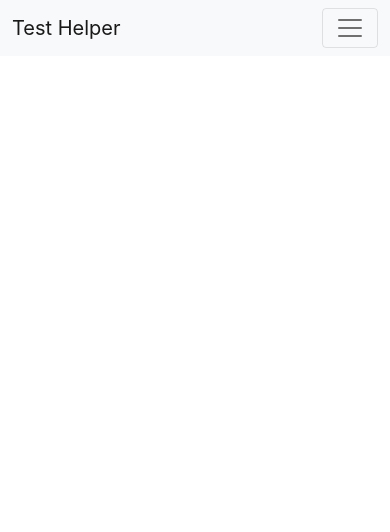
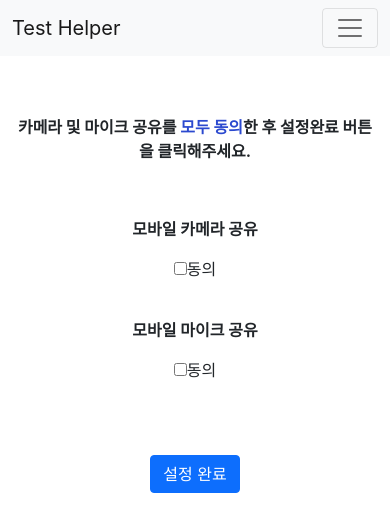
Before and after one commit to jmchoi1225/test-helper-ai, a React (Create React App) app in the folder frontend/: page /tests/setting in a window 390 px wide. Shown: the top 532 px of the page. Built offline with nearby package versions, Linux system fonts and the light colour scheme; what @risingstack/react-easy-state would draw is missing.

Commit message:
6-1,6-3 모바일 마이크 및 카메라 공유 FE 구현

```diff
--- a/frontend/src/App.js
+++ b/frontend/src/App.js
@@ -1,21 +1,26 @@
 import './App.css';
-import { Route } from 'react-router-dom';
+import { Route, Switch} from 'react-router-dom';
 import Tests from './Tests'
 import Main from './Main'
 import NavBar from './NavBar'
 import TestStudentPre from './TestStudentPre'
 import Kinesis from './kinesisVideo/Home'
+import SetViewer from './kinesisVideo/SetViewer'
+import Viewer from './kinesisVideo/Viewer'
 
 function App() {
   return (
     <div className="App">
       <NavBar></NavBar>
+      <Switch>
       <Route exact path="/" component={Main} />
       <Route exact path="/tests" component={Tests} />
-      <Route path="/tests/students" component={TestStudentPre} / >
-      <Route path="/kinesis">
-      <Kinesis></Kinesis>
-      </Route>
+      <Route path="/tests/students" component={TestStudentPre} />
+      <Route path="/kinesis" component={Kinesis} />
+
+      <Route path='/tests/setting' component={SetViewer}/>
+      <Route path='/tests/viewer' component={Viewer} />
+      </Switch>
     </div>
   );
 }
--- a/frontend/src/TestStudentPre.js
+++ b/frontend/src/TestStudentPre.js
@@ -1,6 +1,7 @@
 import React, { useState } from 'react';
-import { Nav } from 'react-bootstrap';
-import { Link,Route,BrowserRouter } from 'react-router-dom';
+import { Nav, Button } from 'react-bootstrap';
+import { Link, Route, BrowserRouter } from 'react-router-dom';
+import { Switch , withRouter } from "react-router";
 import TestStudentAgreement from './TestStudentAgreement'
 import TestStudentPCSetting from './TestStudentPCSetting'
 import TestStudentMobileSetting from './TestStudentMobileSetting'
@@ -56,7 +57,11 @@ function TestStudentPre(){
         </div>
       </BrowserView>
       <MobileView> {/*모바일 화면*/}
-        <h5>대학생 모바일 접속 페이지 입니다</h5>
+        <div style={{marginTop: '25%', marginLeft:'3%', marginRight: '3%'}}>
+          <p style={{marginBottom: '1%', fontSize: '20px', fontWeight: 'bold'}}>안녕하세요. O O O 시험</p>
+          <p style={{marginBottom: '30%', fontSize: '20px', fontWeight: 'bold'}}>응시 환경 세팅 화면입니다.</p>
+          <Button variant="primary"><Link to ="/tests/setting" style={{textDecorationLine: 'none', color: 'white'}}>핸드폰 카메라 설정</Link></Button>
+        </div>
       </MobileView>
     </BrowserRouter>
   )
--- a/frontend/src/kinesisVideo/SetViewer.js
+++ b/frontend/src/kinesisVideo/SetViewer.js
@@ -1,9 +1,8 @@
 import React, { useEffect, useRef, useState } from 'react';
-import { Button  } from 'react-bootstrap';
+import { Button } from 'react-bootstrap';
 import { Link } from "react-router-dom";
-import Viewer from './Viewer';
 
-const SetViewer = (props) => {
+const SetViewer = () => {
   const [video, setVideo] = useState(false);
   const [audio, setAudio] = useState(false);
 
@@ -11,31 +10,35 @@ const SetViewer = (props) => {
     setVideo(e.target.checked)
     console.log('카메라 공유 여부:', e.target.checked)
   }
+
   let changeAudio = (e) => {
     setAudio(e.target.checked)
     console.log('마이크 공유 여부:', e.target.checked)
   }
 
   return (
-      <div>
-            <br></br>
-            <h4>모바일 카메라 공유</h4>
+    <div style={{marginTop: '15%', marginLeft:'3%', marginRight: '3%'}}>
+      <p style={{fontWeight: 'bold'}}>카메라 및 마이크 공유를 <span style={{ color: 'rgb(43, 73, 207)', fontWeight: 'bold'}}>모두 동의</span>한 후 설정완료 버튼을 클릭해주세요.</p>
+
+      <div style={{marginTop: '15%'}}>
+        <p style={{fontWeight: 'bold'}}>모바일 카메라 공유</p>
         <div>
           <input type="checkbox" checked={video} onChange={(e) => changeVideo(e)}></input>
-                <label>Send Video</label>
+          <label>동의</label>
         </div>
-            <br></br>
-            <h4>모바일 마이크 공유</h4>
+      </div>
+      <div style={{marginTop: '10%', marginBottom: '20%'}}>
+        <p style={{fontWeight: 'bold'}}>모바일 마이크 공유</p>
         <div>
           <input type="checkbox" checked={audio} onChange={(e) => changeAudio(e)}></input>
-                <label>Send Audio</label>
+          <label> 동의</label>
         </div>
-            <br></br>
+      </div>
 
-            <Button variant="light"><Link to ={{pathname: "/kinesis/viewer", state:{sendVideo: video, sendAudio: audio, region: props.location.state.region, accessKey: props.location.state.accessKey, secretAccessKey: props.location.state.secretAccessKey,  channelName:  props.location.state.channelName} }}>Viewer</Link></Button>
+      <Button variant="primary"><Link to ={{pathname: "/tests/viewer", state:{sendVideo: video, sendAudio: audio, region: "", accessKey: "", secretAccessKey: "",  channelName: "", clientId: "", sessionToken: ""}}} style={{textDecorationLine: 'none', color: 'white'}}>설정 완료</Link></Button>
+
     </div>
   );
 };
 
-
 export default SetViewer;
--- a/frontend/src/kinesisVideo/Viewer.js
+++ b/frontend/src/kinesisVideo/Viewer.js
@@ -26,7 +26,7 @@ const OPTIONS = {
   region: '',
   role: OPTIONS.ROLE.VIEWER,
   channelName: '',
-    clientId: Math.random().toString(36).substring(2, 15) + Math.random().toString(36).substring(2, 15),
+  clientId: '',
   endpoint: null,
   //sendVideo: true,
   //sendAudio: true,
@@ -42,7 +42,7 @@ const OPTIONS = {
   localStream: null,
   localView: null,
   remoteView: null,
-    dataChannel: null,
+  zdataChannel: null,
   peerConnectionStatsInterval: null,
   peerConnectionByClientId: {},
   dataChannelByClientId: [],
@@ -54,15 +54,9 @@ function onStatsReport(report) {
 }
 
 const Viewer = (props) => {
-    // In order to modify properties of our <video> components, we need a reference
-    // to them in the DOM; first, we declare set them up with the useRef hook.
-    // Later, when we render the <VideoPlayers/> component, we include this reference
-    // in the component definition. Finally, we can reference the object properties
-    // by state.localView.current.<PROPERTY>:
   state.localView = useRef(null);
   state.remoteView = useRef(null);
 
-    // When widget first loads, get saved state values from localStorage:
   useEffect(() => {
     console.log(props);
     startPlayerForViewer(props);
@@ -70,21 +64,16 @@ const Viewer = (props) => {
 
   return (
     <div>
-        <h1>Viewer</h1>
-        <br /><br />
-        <div className="box">
-          <div><h1>본인 view</h1>
+      <div style={{marginTop: '8%'}}>
           <video
             className="output-view"
             ref={state.localView}
-                style={{width: '30%', minHeight: '250px', maxHeight: '100px', position: 'relative' }}
+            style={{width: '80%', minHeight: '250px', maxHeight: '100px' }}
             autoPlay playsInline controls muted
           />
       </div>
     </div>
-      </div>
   );
-
 };
 
 async function startPlayerForViewer(props, e) {
@@ -138,7 +127,7 @@ async function startPlayerForViewer(props, e) {
       role: state.role, //roleOption.MASTER
       region: props.location.state.region,
       systemClockOffset: kinesisVideoClient.config.systemClockOffset,
-      clientId: state.clientId,
+      clientId: props.location.state.clientId,
       credentials: {
         accessKeyId: props.location.state.accessKey,
         secretAccessKey: props.location.state.secretAccessKey,
```
Lines whose indentation alone changed are shown as unchanged.
